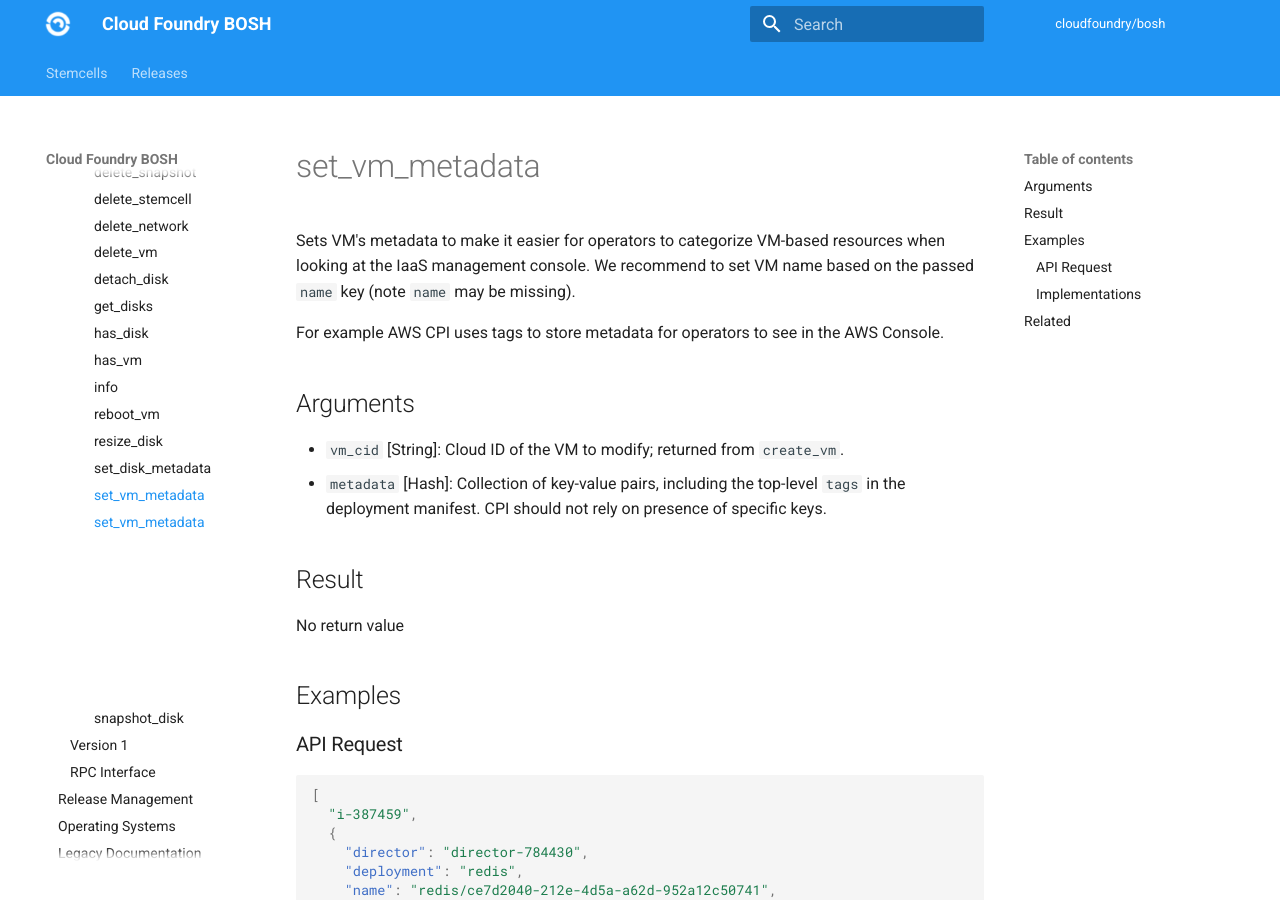
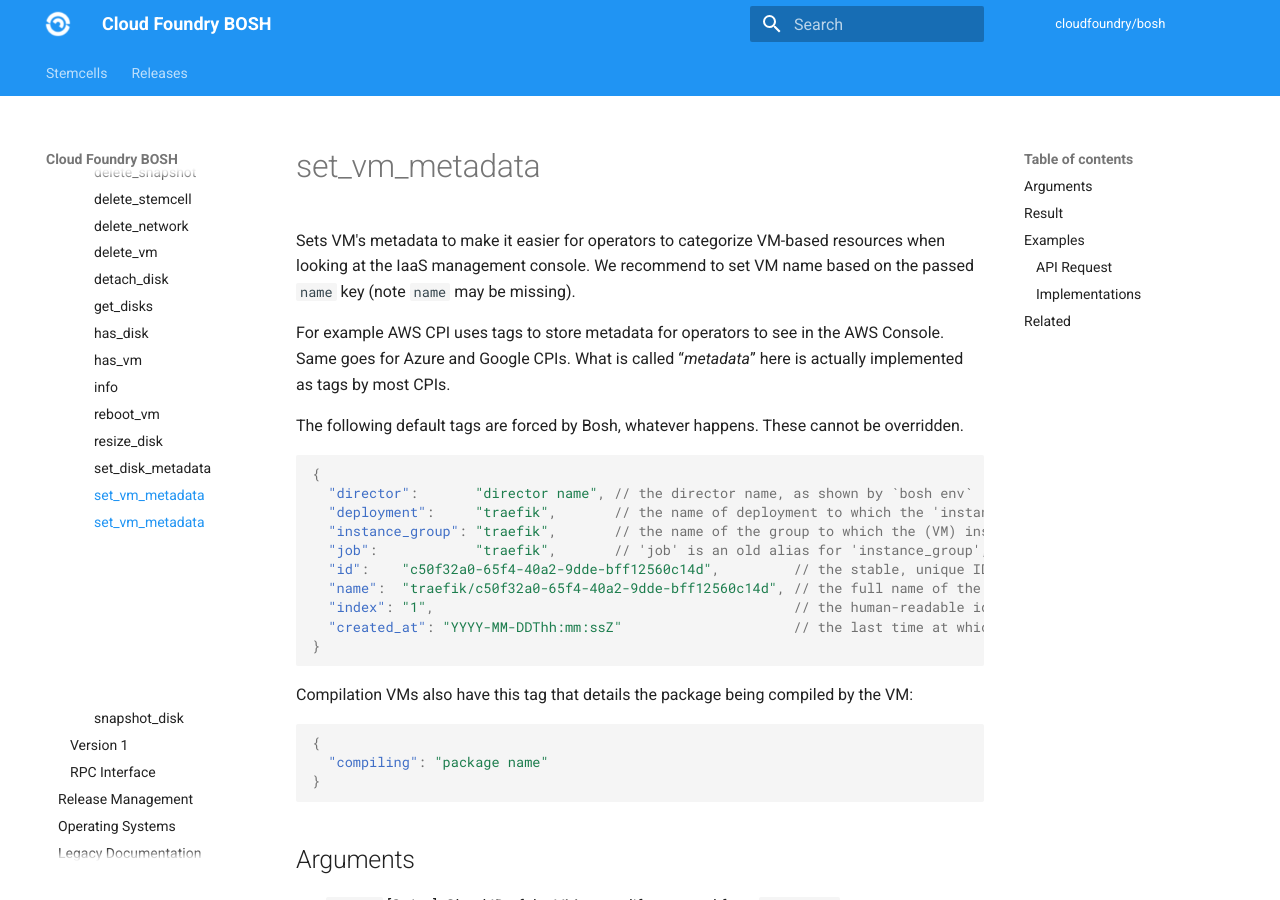
Before and after one commit to cloudfoundry/docs-bosh, an MkDocs documentation site: the page built from content/cpi-api-v2-method/set-vm-metadata.md, in a window 1280 px wide and 900 px high. Built offline with MkDocs 1.6.1 and Material for MkDocs 9.7.7, drawn with Linux system fonts in a browser that asks for light colours; old or Windows-style settings are respelled for this version of MkDocs.

Commit message:
Document default tags for VMs and disks

````diff
--- a/content/cpi-api-v2-method/set-vm-metadata.md
+++ b/content/cpi-api-v2-method/set-vm-metadata.md
@@ -2,8 +2,33 @@
 
 Sets VM's metadata to make it easier for operators to categorize VM-based resources when looking at the IaaS management console. We recommend to set VM name based on the passed `name` key (note `name` may be missing).
 
-For example AWS CPI uses tags to store metadata for operators to see in the AWS Console.
+For example AWS CPI uses tags to store metadata for operators to see in the AWS
+Console. Same goes for Azure and Google CPIs. What is called “_metadata_” here
+is actually implemented as tags by most CPIs.
 
+The following default tags are forced by Bosh, whatever happens. These cannot be overridden.
+
+```json
+{
+  "director":       "director name", // the director name, as shown by `bosh env`
+  "deployment":     "traefik",       // the name of deployment to which the 'instance_group' belongs
+  "instance_group": "traefik",       // the name of the group to which the (VM) instance belongs
+  "job":            "traefik",       // 'job' is an old alias for 'instance_group', here it holds the exact same value
+  "id":    "c50f32a0-65f4-40a2-9dde-bff12560c14d",         // the stable, unique ID of the (VM) instance in its group
+  "name":  "traefik/c50f32a0-65f4-40a2-9dde-bff12560c14d", // the full name of the (VM) instance, composed of '<instance_group>/<instance_id>'
+  "index": "1",                                            // the human-readable identifier of the (VM) instance in its instance group
+  "created_at": "YYYY-MM-DDThh:mm:ssZ"                     // the last time at which `set_vm_metadata` method has been called on the (VM) instance
+}
+```
+
+Compilation VMs also have this tag that details the package being compiled by
+the VM:
+
+```json
+{
+  "compiling": "package name"
+}
+```
 
 ## Arguments
 
````
Also changed, not shown: content/cpi-api-v2-method/create-vm.md (+7 -0 lines), content/cpi-api-v2-method/set-disk-metadata.md (+16 -1 lines), content/manifest-v2.md (+12 -0 lines), content/runtime-config.md (+12 -0 lines).
